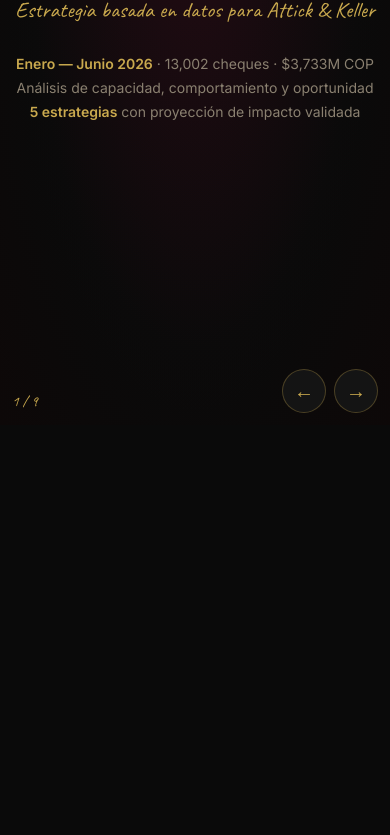
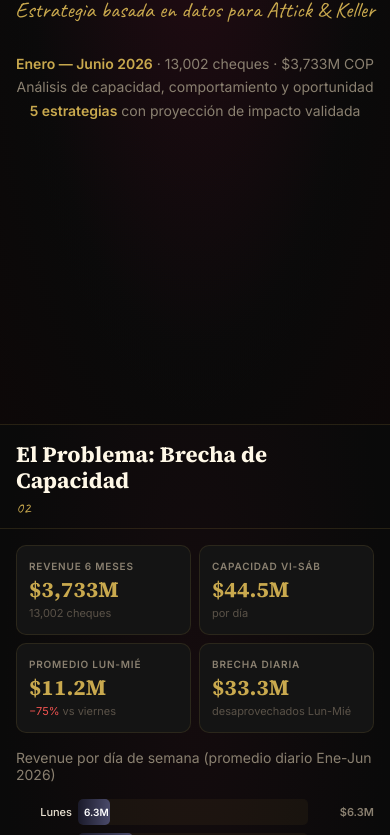
Before and after one commit to agamenonmacondo/ak-strategy-presentacion, a website: page index.html in a window 390 px wide. Shown: the part 419-1254 px from the top of the page. Before the commit the page ends 844 px from the top, so only its background shows below. Drawn offline with Linux system fonts and the light colour scheme.

Commit message:
fix: mobile now shows all slides vertically scrollable (no hidden content), hide nav arrows/counter on mobile

```diff
--- a/index.html
+++ b/index.html
@@ -70,7 +70,8 @@
 /* ===== MOBILE RESPONSIVE ===== */
 @media screen and (max-width:768px){
   body{overflow-y:auto;overflow-x:hidden;height:auto}
-  .slide{width:100%;min-height:100vh;height:auto;overflow-y:auto;overflow-x:hidden}
+  .slide,.slide.active{width:100%;min-height:100vh;height:auto;overflow-y:visible;overflow-x:hidden;display:flex!important;flex-direction:column;border-bottom:1px solid rgba(201,169,78,0.15)}
+  .slide::before{position:absolute}
   .cover h1{font-size:36px;letter-spacing:-1px}
   .cover .sub{font-size:22px;margin-bottom:28px}
   .cover .meta{font-size:14px;line-height:1.7}
@@ -105,8 +106,9 @@
   .timeline{gap:12px}
   .tl-content h4{font-size:15px}
   .tl-content p{font-size:12px;line-height:1.5}
-  .nav{bottom:12px;right:12px}
   .slide-counter{bottom:14px;left:12px;font-size:15px}
+  .nav{display:none}
+  .slide-counter{display:none}
 }
 @media screen and (min-width:769px) and (max-width:1024px){
   .header{padding:24px 32px 12px}
```
